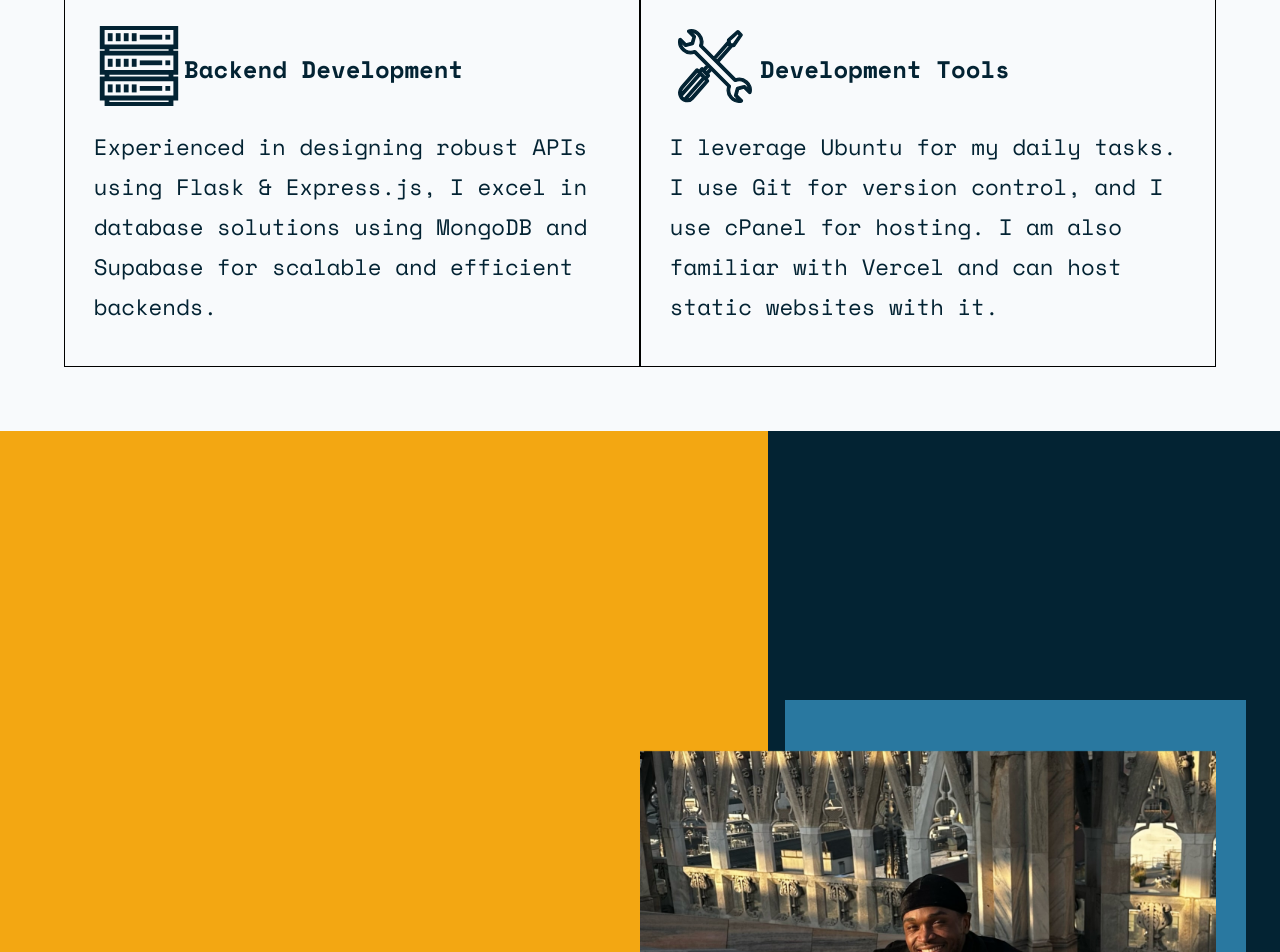
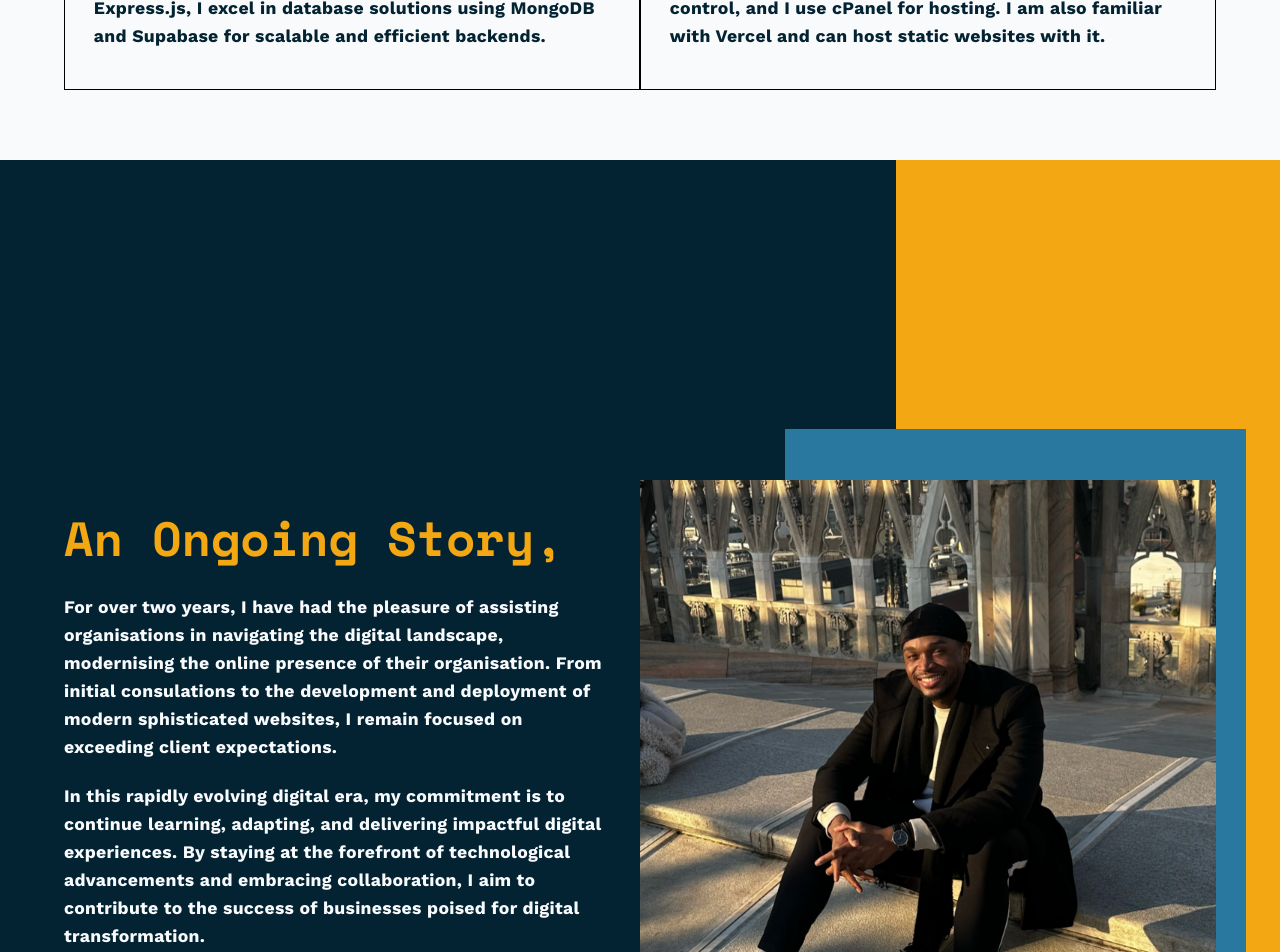
Before and after one commit to Bitterostrich/my-portfolio-site, a Next.js app: page / in a window 1280 px wide. Shown: the part 1440-2392 px from the top of the page. Built offline with nearby package versions, Linux system fonts and the light colour scheme.

Commit message:
Font style , font weight, letter spacing changes. Changes to gradient on smaller screens in about section

```diff
--- a/app/components/HomePage/AboutSection/AboutSection.tsx
+++ b/app/components/HomePage/AboutSection/AboutSection.tsx
@@ -11,14 +11,21 @@ const AboutSection = () => {
                     <div className="home-page-content__container container-1980">
                         <section className="home-page-content__container-left">
                             <div className="home-page-content__left-content">
-                                <div className="header">
-                                <h2>About my self</h2>
+                                <div className="home-page-content__about-text-container">
+                                <div className="about-top">
+                                <h2>An Ongoing Story,</h2>
+                                <p>For over two years, I have had the pleasure of assisting organisations in navigating the digital landscape, modernising the
+                                    online presence of their organisation. From initial consulations to the development and deployment of modern sphisticated websites, I remain focused on exceeding client expectations.
+                                </p>
+                                <p>In this rapidly evolving digital era, my commitment is to continue learning, adapting, and delivering impactful digital experiences. By staying at the forefront of technological advancements and embracing collaboration, I aim to contribute to the success of businesses poised for digital transformation.</p>
                                 </div>
-                               <div>
+                               {/* <div className="about-bottom">
                                <p>
+                                No one
+                                </p>
+                               </div> */}
+                                </div>
 
-                                </p>
-                               </div>
 
                             </div>
                         </section>
--- a/app/components/HomePage/AboutSection/aboutsection.scss
+++ b/app/components/HomePage/AboutSection/aboutsection.scss
@@ -1,4 +1,33 @@
 .home-page-about {
     min-height: 100vh;
-    background: linear-gradient(90deg, var(--orange) 60%, var(--prussian-blue) 30%);
+    position: relative;
+
+    background: linear-gradient(110deg, var(--prussian-blue) 80%, var(--orange) 30%);
+
+    @media(min-width: 768px) {
+        background: linear-gradient(90deg, var(--prussian-blue) 70%, var(--orange) 30%);
+    }
 }
+
+.home-page-content {
+    &__about-text-container {
+        display: flex;
+        flex-direction: column;
+        @media(min-width: 768px) {
+            margin-right: 2vw;
+        }
+
+    }
+}
+
+.about-top {
+    h2 {
+        color:var(--orange);
+    }
+    p {
+        margin: 20px 0px;
+        color: var(--eagle-grey);
+        font-weight: bold;
+        line-height: 1.6;
+    }
+}
--- a/app/components/HomePage/Skills/skills.scss
+++ b/app/components/HomePage/Skills/skills.scss
@@ -49,8 +49,9 @@
     &__text {
         margin: 10px 0px;
         p {
-            line-height: 40px;
+            line-height: 1.6;
             color: var(--prussian-blue);
+            font-weight: 700;
         }
     }
 }
--- a/app/globals.scss
+++ b/app/globals.scss
@@ -40,11 +40,27 @@ a, li, ul, ol {
   max-width: 1980px;
   min-height: 100vh;
   margin: 0 auto;
-  padding: 5% 5%;
+  padding: 15% 5%;
+
+  @media(min-width: 768px) {
+    padding: 5% 5%;
+  }
+}
+
+.inter-font {
+  font-family: 'Inter', sans-serif;
+}
+
+.space-mono-font {
+  font-family: 'Space Mono', monospace;
+}
+
+h1, h2, h3, h4, h5, h6 {
+  font-family: 'Space Mono', monospace;
 }
 
 h1 {
-  font-size: clamp(3rem, 3vw, 4rem)
+  font-size: clamp(3rem, 3vw, 4rem);
 }
 
 h2 {
@@ -52,7 +68,9 @@ h2 {
 }
 
 p, span {
-  font-size: clamp(1.1rem, 3vw, 1.4rem);
+  font-size: clamp(1rem, 1.5vw, 1.1rem);
+  font-family: 'Work Sans', sans-serif;
+  letter-spacing: 0.3px;
 }
 
 
--- a/app/layout.tsx
+++ b/app/layout.tsx
@@ -1,11 +1,14 @@
 import type { Metadata } from "next";
-import { Inter, Space_Mono } from "next/font/google";
+import { Inter, Space_Mono, Work_Sans } from "next/font/google";
 import "./globals.scss";
 import "./reuseable.scss"
 import React from "react";
 import NavBar from "./components/Navbar/Navbar";
 
 const inter = Inter({ subsets: ["latin"] });
+
+
+const work_sans = Work_Sans({ subsets: ["latin"] });
 
 const space_mono = Space_Mono({ subsets: ["latin"], weight: ['400', '700']})
 
--- a/app/reuseable.scss
+++ b/app/reuseable.scss
@@ -29,6 +29,7 @@
         width: 100%;
         height: auto;
         margin: 0 auto;
+
 
     }
 
```
